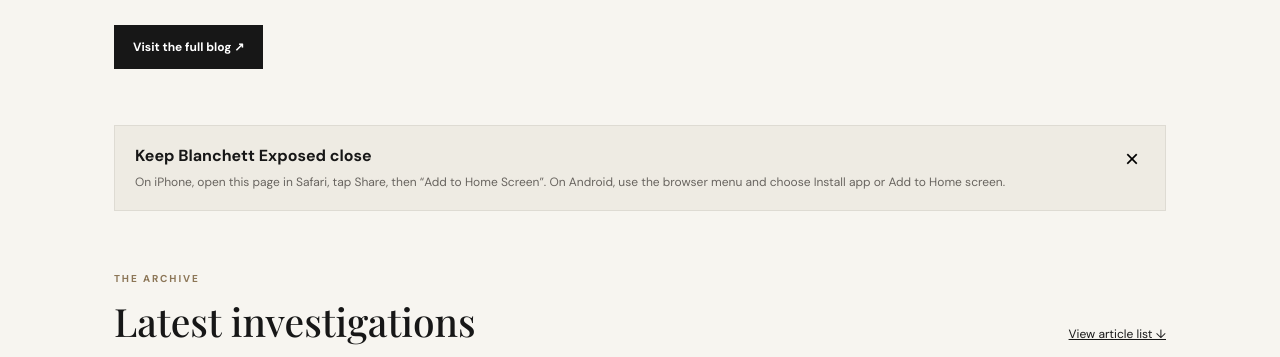
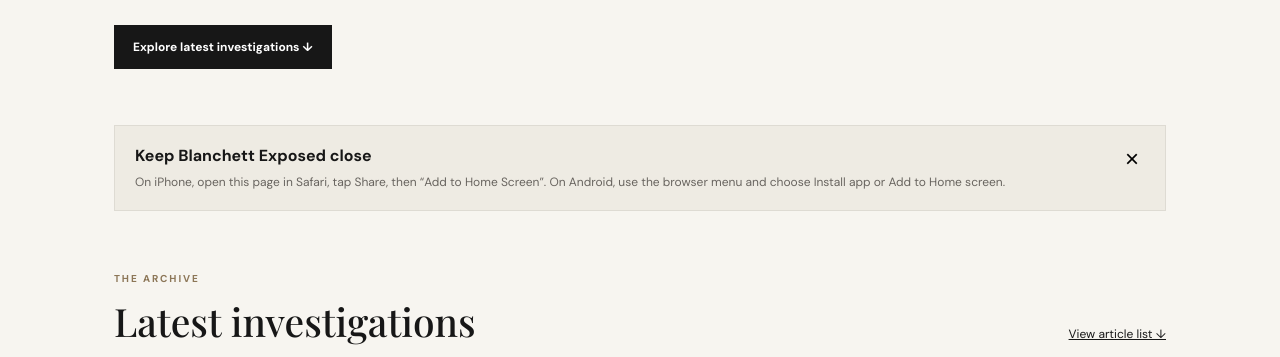
Before and after one commit to burlingtontourism-collab/blanchett-exposed-app, a plain HTML site: page index.html in a window 1280 px wide. Shown: the part 443-800 px from the top of the page. Drawn offline with nearby package versions, Linux system fonts and the light colour scheme; no server answers.

Commit message:
Keep primary app button inside investigations list

```diff
--- a/index.html
+++ b/index.html
@@ -6,7 +6,7 @@
 <title>Blanchett Exposed</title></head><body>
 <header><a class="brand" href="./"><span class="mark">BE</span><span><b>BLANCHETT EXPOSED</b><small>INDEPENDENT INVESTIGATIONS</small></span></a></header>
 <main>
-<section class="hero"><p class="eyebrow">DOCUMENTS · CONTEXT · ANALYSIS</p><h1>Beyond the public image.</h1><p class="intro">Investigations into the professional, corporate and institutional world surrounding Cate Blanchett.</p><a class="button" href="https://blanchetexposed.wordpress.com/">Visit the full blog ↗</a></section>
+<section class="hero"><p class="eyebrow">DOCUMENTS · CONTEXT · ANALYSIS</p><h1>Beyond the public image.</h1><p class="intro">Investigations into the professional, corporate and institutional world surrounding Cate Blanchett.</p><a class="button" href="#articles">Explore latest investigations ↓</a></section>
 <section class="notice" id="installHelp"><div><b>Keep Blanchett Exposed close</b><p>On iPhone, open this page in Safari, tap Share, then “Add to Home Screen”. On Android, use the browser menu and choose Install app or Add to Home screen.</p></div><button id="dismiss">×</button></section>
 <section class="section-heading"><div><p class="eyebrow">THE ARCHIVE</p><h2><a href="#articles" style="text-decoration:none">Latest investigations</a></h2></div><a href="#articles">View article list ↓</a></section>
 <p id="status" role="status">Loading recent articles…</p><section id="articles" class="articles"></section>
```
